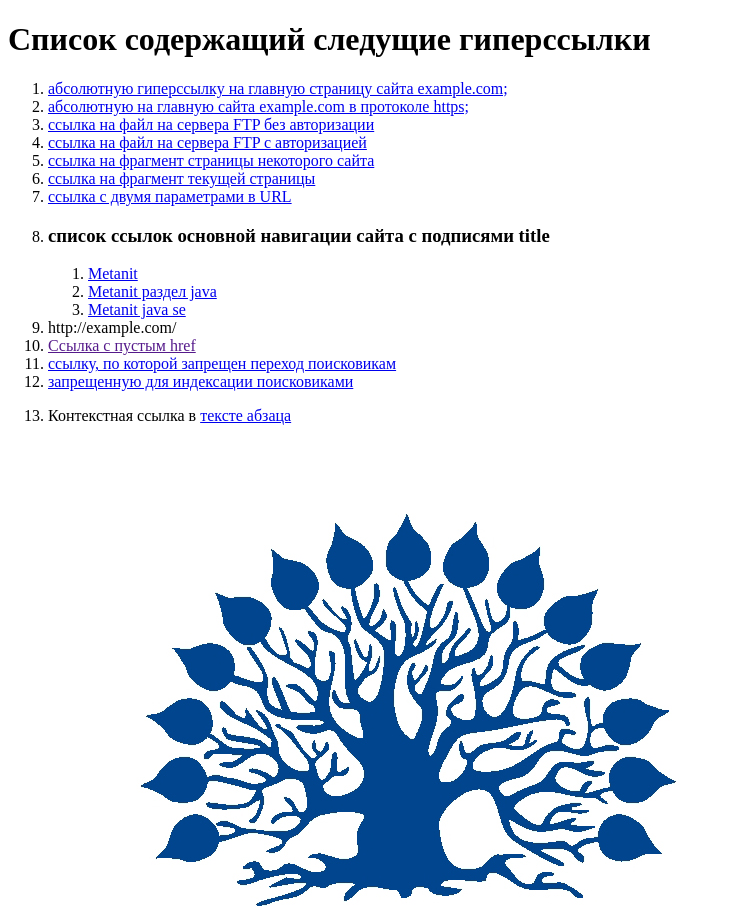
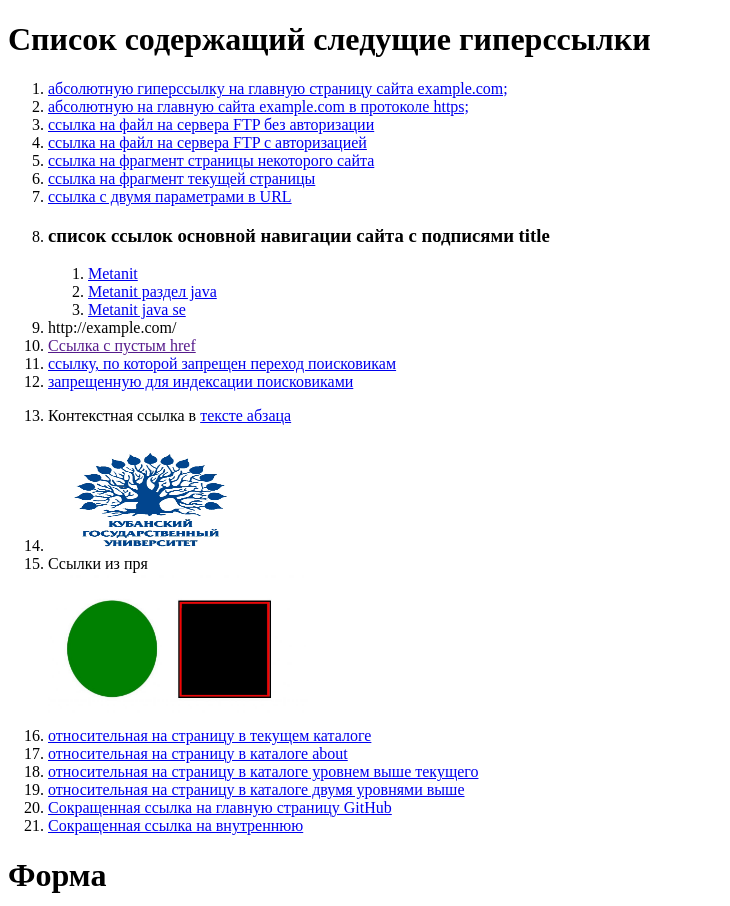
Before and after one commit to DmitriyVladarchuk/DmitriyVladarchuk.github.io, a plain HTML site: page index.html in a window 1280 px wide. Shown: the top 906 px of the page, without its empty margins (0-730 px from the left). Drawn offline with Linux system fonts and the light colour scheme.

Commit message:
Update index.html

```diff
--- a/index.html
+++ b/index.html
@@ -31,7 +31,7 @@
                 </noscript>
             </li>
             <li><p>Контекстная ссылка в <a href="https://kubsu.ru/">тексте абзаца</a></p></li>
-            <li> <a href="https://kubsu.ru/" ><img src="img/logo_kubsu.jpg" alt="Кубгу"></a>  </li>
+            <li> <a href="https://kubsu.ru/" ><img src="img/logo_kubsu.jpg" alt="Кубгу" width="200" height="110"></a>  </li>
             <li>Ссылки из пря<br>
                 <img src = "img/map.jpg" usemap = "#figuri" alt = "Фигуры" width="260" height="150" >
     <map name = "figuri" >
```
